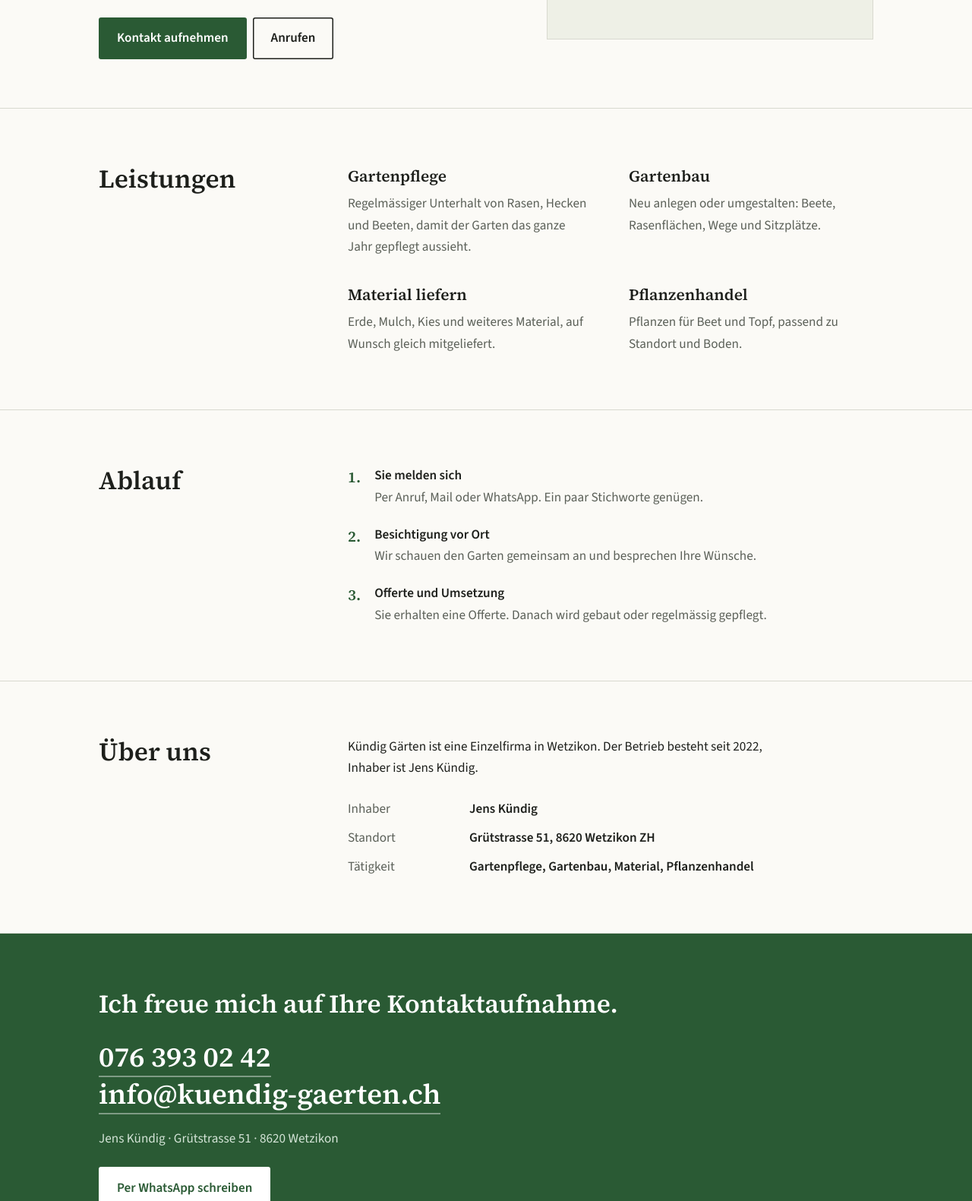
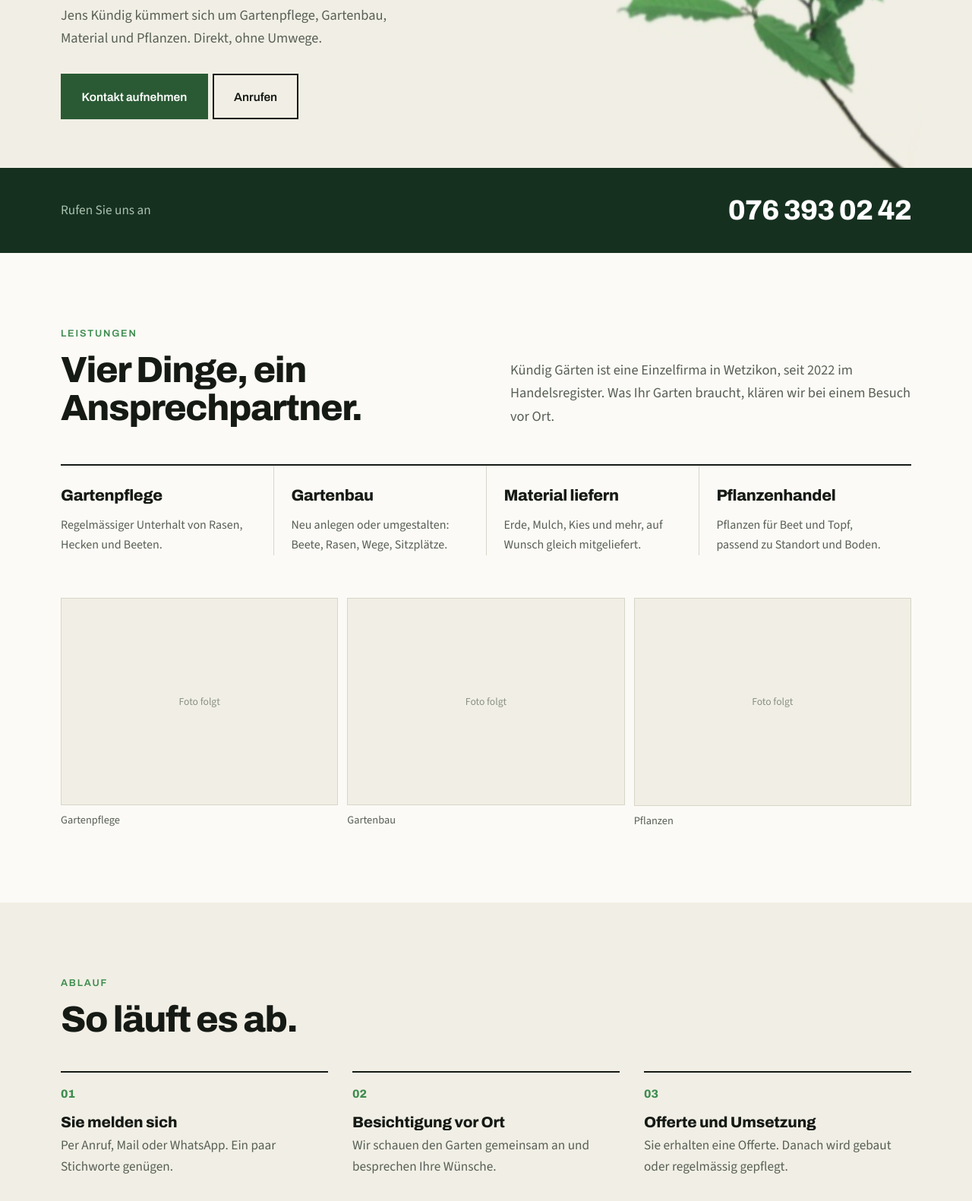
Before and after one commit to sasemufc/vorschau, a plain HTML site: page kuendig-gaerten/index.html in a window 1280 px wide. Shown: the part 526-2107 px from the top of the page at 76% size. Drawn offline with nearby package versions, Linux system fonts and the light colour scheme.

Commit message:
Kündig Gärten: Zweig als Bildelement, flaches Layout
Co-Authored-By: Claude Sonnet 5.5 <noreply@anthropic.com>
Claude-Session: https://claude.ai/code/session_01YEZa5pqQQLWD3n75Pa84dG

```diff
--- a/kuendig-gaerten/index.html
+++ b/kuendig-gaerten/index.html
@@ -9,76 +9,101 @@
 <link rel="icon" href="logo.png">
 <link rel="preconnect" href="https://fonts.googleapis.com">
 <link rel="preconnect" href="https://fonts.gstatic.com" crossorigin>
-<link href="https://fonts.googleapis.com/css2?family=Source+Serif+4:opsz,wght@8..60,500;8..60,600&family=Source+Sans+3:wght@400;600&display=swap" rel="stylesheet">
+<link href="https://fonts.googleapis.com/css2?family=Archivo:wght@500;600;800&family=Source+Sans+3:wght@400;600&display=swap" rel="stylesheet">
 <style>
-:root{--bg:#fbfaf6;--ink:#1d1f1b;--mute:#5b6058;--line:#d8d9cf;--green:#2a5a34;--tint:#eef0e6;
-  --serif:'Source Serif 4',Georgia,'Times New Roman',serif;--sans:'Source Sans 3','Helvetica Neue',Arial,sans-serif}
+:root{--paper:#f1efe5;--white:#fbfaf6;--ink:#161a15;--mute:#585f55;--line:#d6d6c8;--green:#2a5a34;--dark:#163020;--leaf:#3d8c4e;
+  --head:'Archivo','Helvetica Neue',Arial,sans-serif;--body:'Source Sans 3','Helvetica Neue',Arial,sans-serif}
 *{box-sizing:border-box;margin:0;padding:0}
 html{scroll-behavior:smooth;overflow-x:clip}
-body{font-family:var(--sans);font-size:1.075rem;line-height:1.65;background:var(--bg);color:var(--ink);-webkit-font-smoothing:antialiased}
-a{color:var(--green)}
-.wrap{width:min(1020px,100% - 40px);margin-inline:auto}
-.draft{background:#e9e6d8;color:#4a4a3c;font-size:.8rem;text-align:center;padding:.5rem 1rem;border-bottom:1px solid var(--line)}
+body{font-family:var(--body);font-size:1.08rem;line-height:1.65;background:var(--white);color:var(--ink);-webkit-font-smoothing:antialiased}
+a{color:inherit}
+.wrap{width:min(1120px,100% - 40px);margin-inline:auto}
+.draft{background:var(--ink);color:#cfd3c9;font-size:.78rem;text-align:center;padding:.5rem 1rem}
 
-header{border-bottom:1px solid var(--line)}
-.top{display:flex;align-items:center;justify-content:space-between;gap:1.5rem;padding:1rem 0}
-.top img{height:86px;width:auto;display:block}
-.top nav{display:flex;gap:1.8rem;align-items:center;flex-wrap:wrap;justify-content:flex-end}
-.top nav a{color:var(--ink);text-decoration:none;font-weight:600;font-size:.98rem}
-.top nav a:hover{color:var(--green);text-decoration:underline;text-underline-offset:4px}
-.top nav .tel{color:var(--green);white-space:nowrap}
+header{background:var(--white);position:sticky;top:0;z-index:30;border-bottom:1px solid var(--line)}
+.top{display:flex;align-items:center;justify-content:space-between;gap:1.5rem;height:84px}
+.top img{height:64px;width:auto;display:block}
+.top nav{display:flex;gap:2rem;align-items:center}
+.top nav a{text-decoration:none;font-family:var(--head);font-weight:600;font-size:.95rem}
+.top nav a:hover{color:var(--green)}
+.top nav .tel{background:var(--green);color:#fff;padding:.65rem 1.1rem}
+.top nav .tel:hover{background:var(--ink);color:#fff}
 
-.hero{padding:clamp(2.5rem,6vw,4.5rem) 0 clamp(2.5rem,5vw,4rem)}
-.hero .wrap{display:grid;grid-template-columns:minmax(0,1.1fr) minmax(0,.9fr);gap:clamp(1.5rem,5vw,4rem);align-items:center}
-h1{font-family:var(--serif);font-weight:600;font-size:clamp(2.1rem,4.6vw,3.4rem);line-height:1.12;letter-spacing:-.01em}
-.hero p{margin:1.2rem 0 1.8rem;color:var(--mute);max-width:30rem;font-size:1.12rem}
-.btn{display:inline-block;background:var(--green);color:#fff;text-decoration:none;font-weight:600;padding:.85rem 1.5rem;border-radius:3px}
-.btn:hover{background:var(--ink)}
-.btn.line{background:none;color:var(--ink);box-shadow:inset 0 0 0 1.5px var(--ink);margin-left:.5rem}
-.btn.line:hover{background:var(--ink);color:#fff}
-.photo{aspect-ratio:4/3;background:var(--tint);border:1px solid var(--line);display:grid;place-items:center;text-align:center;color:var(--mute);font-size:.9rem;padding:1rem}
+/* Einstieg mit Zweig */
+.hero{background:var(--paper);position:relative;overflow:clip;min-height:clamp(480px,72vh,680px);display:flex;align-items:center}
+.hero .wrap{position:relative;z-index:2;padding:4rem 0}
+.hero h1{font-family:var(--head);font-weight:800;font-size:clamp(2.5rem,6.4vw,5.4rem);line-height:.98;letter-spacing:-.035em;max-width:11ch}
+.hero h1 span{color:var(--green)}
+.hero p{margin:1.5rem 0 2rem;max-width:28rem;color:var(--mute);font-size:1.15rem}
+.btn{display:inline-block;font-family:var(--head);font-weight:600;font-size:.97rem;padding:.95rem 1.6rem;background:var(--green);color:#fff;text-decoration:none;border:2px solid var(--green)}
+.btn:hover{background:var(--ink);border-color:var(--ink)}
+.btn.o{background:transparent;color:var(--ink);border-color:var(--ink);margin-left:.4rem}
+.btn.o:hover{background:var(--ink);color:#fff}
+.hero .zweig{height:auto;position:absolute;z-index:1;right:-4%;top:50%;width:min(46vw,540px);transform:translateY(-50%) rotate(8deg);transform-origin:30% 90%;animation:sway 9s ease-in-out infinite}
+@keyframes sway{0%,100%{transform:translateY(-50%) rotate(8deg)}50%{transform:translateY(-50%) rotate(10.5deg)}}
 
-section{padding:clamp(2.5rem,6vw,4.5rem) 0;border-top:1px solid var(--line)}
-h2{font-family:var(--serif);font-weight:600;font-size:clamp(1.55rem,3vw,2.1rem);line-height:1.2;margin-bottom:1.6rem}
-.cols{display:grid;grid-template-columns:minmax(0,.8fr) minmax(0,2fr);gap:clamp(1.2rem,4vw,3.5rem)}
+/* Nummer-Leiste */
+.callbar{background:var(--dark);color:#fff}
+.callbar .wrap{display:flex;align-items:center;justify-content:space-between;gap:1rem 2rem;flex-wrap:wrap;padding:1.6rem 0}
+.callbar span{color:#aac2ae}
+.callbar a{font-family:var(--head);font-weight:800;font-size:clamp(1.5rem,3.4vw,2.3rem);letter-spacing:-.02em;text-decoration:none}
+.callbar a:hover{color:#9fd3a9}
 
-.svc{display:grid;grid-template-columns:repeat(2,minmax(0,1fr));gap:2rem 3rem}
-.svc h3{font-family:var(--serif);font-weight:600;font-size:1.3rem;margin-bottom:.3rem}
-.svc p{color:var(--mute)}
+section{padding:clamp(3.5rem,8vw,6rem) 0}
+.k{font-family:var(--head);font-weight:600;font-size:.8rem;letter-spacing:.14em;text-transform:uppercase;color:var(--leaf);margin-bottom:.8rem}
+h2{font-family:var(--head);font-weight:800;font-size:clamp(1.9rem,4vw,3rem);line-height:1.04;letter-spacing:-.03em;max-width:17ch}
 
-.steps{list-style:none;counter-reset:s;display:grid;gap:1.3rem}
-.steps li{counter-increment:s;display:grid;grid-template-columns:2.2rem minmax(0,1fr)}
-.steps li:before{content:counter(s)".";font-family:var(--serif);font-weight:600;color:var(--green);font-size:1.25rem}
-.steps b{font-weight:600}
-.steps span{color:var(--mute);display:block}
+.intro{display:grid;grid-template-columns:minmax(0,1fr) minmax(0,1fr);gap:clamp(1.5rem,5vw,5rem);align-items:end}
+.intro p{color:var(--mute);font-size:1.15rem}
 
-dl{display:grid;grid-template-columns:9rem minmax(0,1fr);gap:.6rem 1rem}
-dt{color:var(--mute)}
-dd{font-weight:600}
+.svc{display:grid;grid-template-columns:repeat(4,minmax(0,1fr));margin-top:3rem;border-top:2px solid var(--ink)}
+.svc div{padding:1.4rem 1.4rem 0 0}
+.svc div+div{padding-left:1.4rem;border-left:1px solid var(--line)}
+.svc b{font-family:var(--head);font-weight:800;font-size:1.3rem;letter-spacing:-.015em;display:block;margin-bottom:.5rem}
+.svc p{color:var(--mute);font-size:1rem}
 
-.contact{background:var(--green);color:#fff}
-.contact a{color:#fff}
-.contact h2{color:#fff}
-.contact .big{font-family:var(--serif);font-weight:600;font-size:clamp(1.5rem,3.6vw,2.3rem);line-height:1.35;overflow-wrap:anywhere}
-.contact .big a{text-decoration:none;border-bottom:2px solid rgba(255,255,255,.4)}
-.contact .big a:hover{border-color:#fff}
-.contact p{margin-top:1.2rem;color:#d4e4d7}
-.contact .btn{background:#fff;color:var(--green);margin-top:1.4rem}
-.contact .btn:hover{background:var(--ink);color:#fff}
+.photos{display:grid;grid-template-columns:repeat(3,minmax(0,1fr));gap:12px;margin-top:3.5rem}
+.photos figure{margin:0}
+.ph{aspect-ratio:4/3;background:var(--paper);border:1px solid var(--line);display:grid;place-items:center;color:#8a9084;font-size:.85rem}
+.photos figcaption{font-size:.9rem;color:var(--mute);margin-top:.5rem}
 
-footer{padding:1.6rem 0 2rem;font-size:.86rem;color:var(--mute)}
+.alt{background:var(--paper)}
+.steps{display:grid;grid-template-columns:repeat(3,minmax(0,1fr));gap:2rem;margin-top:2.6rem;list-style:none;counter-reset:s}
+.steps li{counter-increment:s;border-top:2px solid var(--ink);padding-top:1rem}
+.steps li:before{content:"0" counter(s);font-family:var(--head);font-weight:800;color:var(--leaf);font-size:.95rem;display:block;margin-bottom:.5rem}
+.steps b{font-family:var(--head);font-weight:800;font-size:1.25rem;display:block;letter-spacing:-.01em}
+.steps span{color:var(--mute)}
+
+.contact .wrap{display:grid;grid-template-columns:minmax(0,1fr) minmax(0,1fr);gap:clamp(1.5rem,5vw,5rem)}
+.contact dl{display:grid;grid-template-columns:7rem minmax(0,1fr);gap:.7rem 1rem;align-self:end}
+.contact dt{color:var(--mute)}
+.contact dd{font-weight:600;overflow-wrap:anywhere}
+.contact dd a{text-decoration:none;border-bottom:1.5px solid var(--line)}
+.contact dd a:hover{border-color:var(--green);color:var(--green)}
+.contact .btns{margin-top:2rem}
+
+footer{background:var(--dark);color:#aac2ae;padding:1.6rem 0;font-size:.86rem}
 footer .wrap{display:flex;justify-content:space-between;gap:1rem;flex-wrap:wrap}
 
-@media (max-width:820px){
-  .hero .wrap,.cols{grid-template-columns:minmax(0,1fr)}
-  .svc{grid-template-columns:minmax(0,1fr)}
-  .top{flex-wrap:wrap}
-  .top img{height:70px}
-  .top nav{gap:1.1rem}
-  dl{grid-template-columns:minmax(0,1fr);gap:0}
-  dd{margin-bottom:.8rem}
-  .btn.line{margin:.6rem 0 0}
+@media (max-width:900px){
+  .svc{grid-template-columns:repeat(2,minmax(0,1fr))}
+  .svc div:nth-child(3){padding-left:0;border-left:0}
+  .svc div:nth-child(n+3){margin-top:1.6rem;border-top:1px solid var(--line)}
+  .intro,.contact .wrap{grid-template-columns:minmax(0,1fr)}
+  .steps{grid-template-columns:minmax(0,1fr)}
+  .photos{grid-template-columns:minmax(0,1fr)}
 }
+@media (max-width:760px){
+  .top{height:72px}.top img{height:52px}
+  .top nav a:not(.tel){display:none}
+  .hero{min-height:0}
+  .hero .zweig{width:48vw;right:-6%;top:auto;bottom:-3%;transform:rotate(8deg);animation:none}
+  .hero .wrap{padding:3rem 0 15.5rem}
+  .btn.o{margin:.6rem 0 0}
+  .contact dl{grid-template-columns:minmax(0,1fr);gap:0}
+  .contact dd{margin-bottom:.9rem}
+}
+@media (prefers-reduced-motion:reduce){.hero .zweig{animation:none}}
 </style>
 </head>
 <body>
@@ -87,11 +112,11 @@ footer .wrap{display:flex;justify-content:space-between;gap:1rem;flex-wrap:wrap}
 
 <header>
   <div class="wrap top">
-    <a href="#top" aria-label="Kündig Gärten, Startseite"><img src="logo.png" alt="Kündig Gärten" width="141" height="86"></a>
+    <a href="#top" aria-label="Kündig Gärten, Startseite"><img src="logo.png" alt="Kündig Gärten" width="105" height="64"></a>
     <nav>
       <a href="#leistungen">Leistungen</a>
       <a href="#ablauf">Ablauf</a>
-      <a href="#ueber">Über uns</a>
+      <a href="#kontakt">Kontakt</a>
       <a class="tel" href="tel:+41763930242">076 393 02 42</a>
     </nav>
   </div>
@@ -100,61 +125,64 @@ footer .wrap{display:flex;justify-content:space-between;gap:1rem;flex-wrap:wrap}
 <main id="top">
 <div class="hero">
   <div class="wrap">
-    <div>
-      <h1>Gartenpflege und Gartenbau in Wetzikon</h1>
-      <p>Jens Kündig pflegt und baut Gärten, liefert das Material dazu und handelt mit Pflanzen. Sie sprechen direkt mit ihm, vom ersten Anruf bis zum fertigen Garten.</p>
-      <a class="btn" href="#kontakt">Kontakt aufnehmen</a><a class="btn line" href="tel:+41763930242">Anrufen</a>
-    </div>
-    <div class="photo" role="img" aria-label="Platzhalter für ein Foto">Platz für ein Foto<br>eines Gartens von Kündig Gärten</div>
+    <h1>Gärten in <span>Wetzikon</span> pflegen und bauen.</h1>
+    <p>Jens Kündig kümmert sich um Gartenpflege, Gartenbau, Material und Pflanzen. Direkt, ohne Umwege.</p>
+    <a class="btn" href="#kontakt">Kontakt aufnehmen</a><a class="btn o" href="tel:+41763930242">Anrufen</a>
   </div>
+  <img class="zweig" src="zweig.png" alt="" width="559" height="593">
+</div>
+
+<div class="callbar">
+  <div class="wrap"><span>Rufen Sie uns an</span><a href="tel:+41763930242">076 393 02 42</a></div>
 </div>
 
 <section id="leistungen">
-  <div class="wrap cols">
-    <h2>Leistungen</h2>
+  <div class="wrap">
+    <div class="intro">
+      <div><div class="k">Leistungen</div><h2>Vier Dinge, ein Ansprechpartner.</h2></div>
+      <p>Kündig Gärten ist eine Einzelfirma in Wetzikon, seit 2022 im Handelsregister. Was Ihr Garten braucht, klären wir bei einem Besuch vor Ort.</p>
+    </div>
     <div class="svc">
-      <div><h3>Gartenpflege</h3><p>Regelmässiger Unterhalt von Rasen, Hecken und Beeten, damit der Garten das ganze Jahr gepflegt aussieht.</p></div>
-      <div><h3>Gartenbau</h3><p>Neu anlegen oder umgestalten: Beete, Rasenflächen, Wege und Sitzplätze.</p></div>
-      <div><h3>Material liefern</h3><p>Erde, Mulch, Kies und weiteres Material, auf Wunsch gleich mitgeliefert.</p></div>
-      <div><h3>Pflanzenhandel</h3><p>Pflanzen für Beet und Topf, passend zu Standort und Boden.</p></div>
+      <div><b>Gartenpflege</b><p>Regelmässiger Unterhalt von Rasen, Hecken und Beeten.</p></div>
+      <div><b>Gartenbau</b><p>Neu anlegen oder umgestalten: Beete, Rasen, Wege, Sitzplätze.</p></div>
+      <div><b>Material liefern</b><p>Erde, Mulch, Kies und mehr, auf Wunsch gleich mitgeliefert.</p></div>
+      <div><b>Pflanzenhandel</b><p>Pflanzen für Beet und Topf, passend zu Standort und Boden.</p></div>
+    </div>
+    <div class="photos">
+      <figure><div class="ph">Foto folgt</div><figcaption>Gartenpflege</figcaption></figure>
+      <figure><div class="ph">Foto folgt</div><figcaption>Gartenbau</figcaption></figure>
+      <figure><div class="ph">Foto folgt</div><figcaption>Pflanzen</figcaption></figure>
     </div>
   </div>
 </section>
 
-<section id="ablauf">
-  <div class="wrap cols">
-    <h2>Ablauf</h2>
+<section class="alt" id="ablauf">
+  <div class="wrap">
+    <div class="k">Ablauf</div>
+    <h2>So läuft es ab.</h2>
     <ol class="steps">
-      <li><div><b>Sie melden sich</b><span>Per Anruf, Mail oder WhatsApp. Ein paar Stichworte genügen.</span></div></li>
-      <li><div><b>Besichtigung vor Ort</b><span>Wir schauen den Garten gemeinsam an und besprechen Ihre Wünsche.</span></div></li>
-      <li><div><b>Offerte und Umsetzung</b><span>Sie erhalten eine Offerte. Danach wird gebaut oder regelmässig gepflegt.</span></div></li>
+      <li><b>Sie melden sich</b><span>Per Anruf, Mail oder WhatsApp. Ein paar Stichworte genügen.</span></li>
+      <li><b>Besichtigung vor Ort</b><span>Wir schauen den Garten gemeinsam an und besprechen Ihre Wünsche.</span></li>
+      <li><b>Offerte und Umsetzung</b><span>Sie erhalten eine Offerte. Danach wird gebaut oder regelmässig gepflegt.</span></li>
     </ol>
-  </div>
-</section>
-
-<section id="ueber">
-  <div class="wrap cols">
-    <h2>Über uns</h2>
-    <div>
-      <p style="margin-bottom:1.6rem;max-width:36rem">Kündig Gärten ist eine Einzelfirma in Wetzikon. Der Betrieb besteht seit 2022, Inhaber ist Jens Kündig.</p>
-      <dl>
-        <dt>Inhaber</dt><dd>Jens Kündig</dd>
-        <dt>Standort</dt><dd>Grütstrasse 51, 8620 Wetzikon ZH</dd>
-        <dt>Tätigkeit</dt><dd>Gartenpflege, Gartenbau, Material, Pflanzenhandel</dd>
-      </dl>
-    </div>
   </div>
 </section>
 
 <section class="contact" id="kontakt">
   <div class="wrap">
-    <h2>Ich freue mich auf Ihre Kontaktaufnahme.</h2>
-    <div class="big">
-      <a href="tel:+41763930242">076 393 02 42</a><br>
-      <a href="mailto:info@kuendig-gaerten.ch">info@kuendig-gaerten.ch</a>
+    <div>
+      <div class="k">Kontakt</div>
+      <h2>Ich freue mich auf Ihre Kontaktaufnahme.</h2>
+      <div class="btns">
+        <a class="btn" href="https://wa.me/41763930242?text=Guten%20Tag%20Herr%20K%C3%BCndig%2C%20ich%20habe%20eine%20Anfrage%20zu%20meinem%20Garten.%20K%C3%B6nnten%20Sie%20sich%20bei%20mir%20melden%3F">Per WhatsApp schreiben</a>
+      </div>
     </div>
-    <p>Jens Kündig · Grütstrasse 51 · 8620 Wetzikon</p>
-    <a class="btn" href="https://wa.me/41763930242?text=Guten%20Tag%20Herr%20K%C3%BCndig%2C%20ich%20habe%20eine%20Anfrage%20zu%20meinem%20Garten.%20K%C3%B6nnten%20Sie%20sich%20bei%20mir%20melden%3F">Per WhatsApp schreiben</a>
+    <dl>
+      <dt>Inhaber</dt><dd>Jens Kündig</dd>
+      <dt>Adresse</dt><dd>Grütstrasse 51, 8620 Wetzikon ZH</dd>
+      <dt>Telefon</dt><dd><a href="tel:+41763930242">076 393 02 42</a></dd>
+      <dt>E-Mail</dt><dd><a href="mailto:info@kuendig-gaerten.ch">info@kuendig-gaerten.ch</a></dd>
+    </dl>
   </div>
 </section>
 </main>
```
Also changed, not shown: kuendig-gaerten/zweig.png (added).
